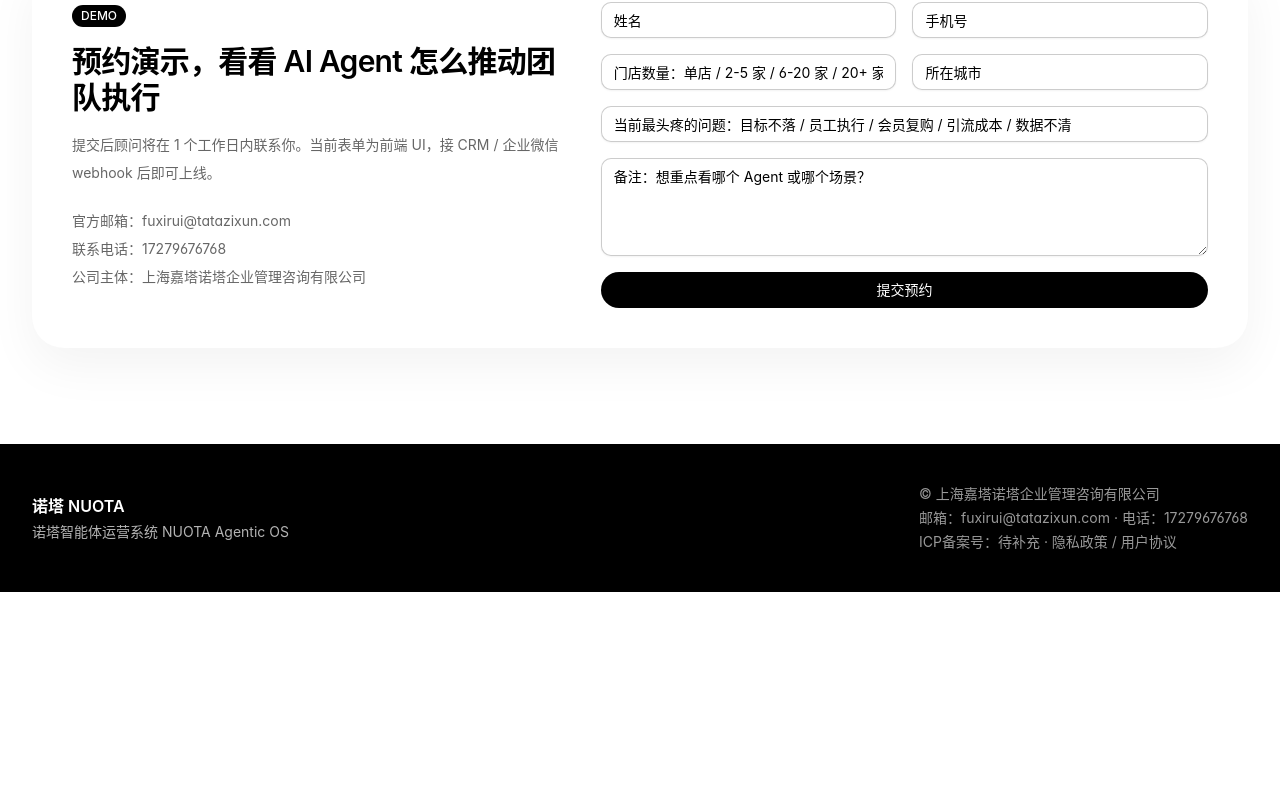
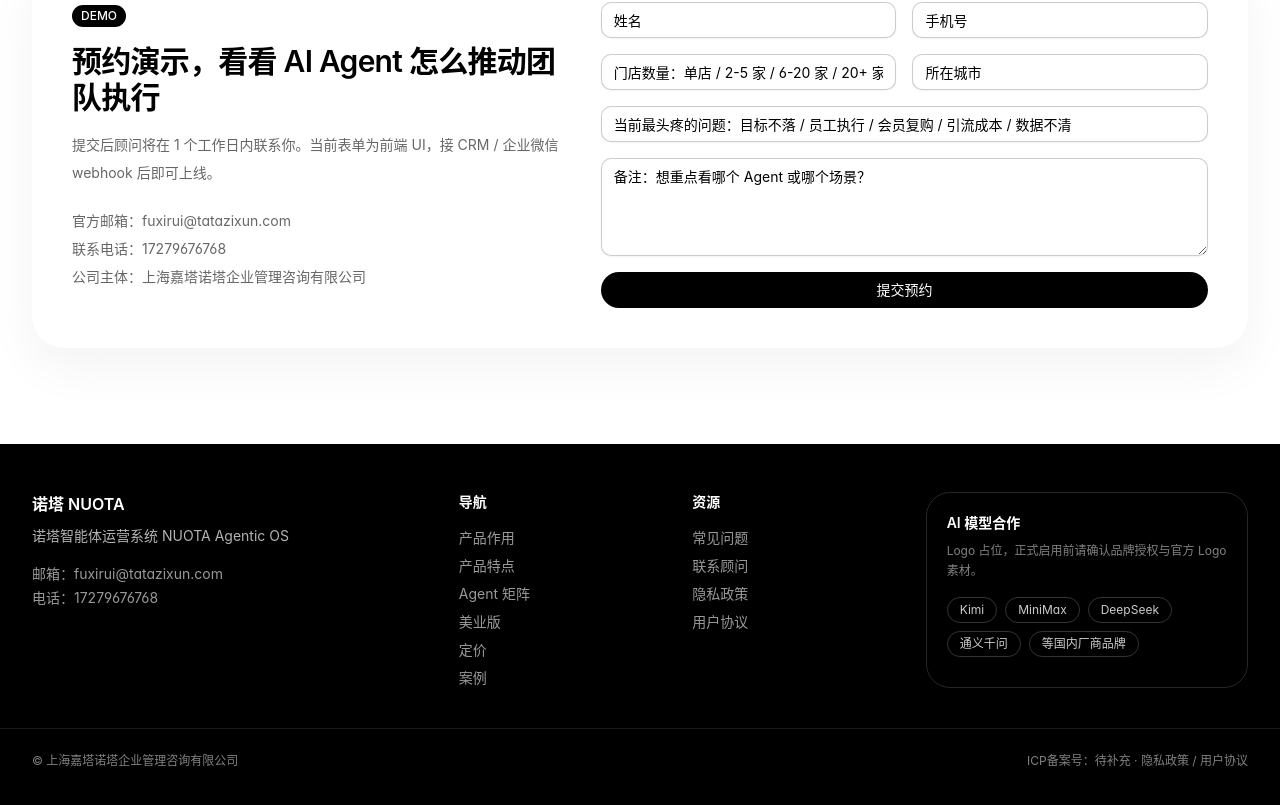
Before and after one commit to fushuogang-glitch/nuota-websites, a React (Vite) app in the folder web/: page / in a window 1280 px wide. Shown: the part 6111-6916 px from the top of the page. Before the commit the page ends 6703 px from the top, so only its background shows below. Built offline with nearby package versions, Linux system fonts and the light colour scheme.

Commit message:
feat: add AI model partner area in footer

```diff
--- a/web/src/content/nuota.ts
+++ b/web/src/content/nuota.ts
@@ -5,6 +5,12 @@ export const contact = {
   email: 'fuxirui@tatazixun.com',
   phone: '17279676768',
   company: '上海嘉塔诺塔企业管理咨询有限公司',
+}
+
+export const modelPartners = {
+  title: 'AI 模型合作',
+  note: 'Logo 占位，正式启用前请确认品牌授权与官方 Logo 素材。',
+  items: ['Kimi', 'MiniMax', 'DeepSeek', '通义千问', '等国内厂商品牌'],
 }
 
 export const navItems = [
--- a/web/src/pages/Home.tsx
+++ b/web/src/pages/Home.tsx
@@ -290,7 +290,7 @@ export default function Home() {
           </div>
         </section>
 
-        <section className="mx-auto max-w-4xl px-4 py-16 md:px-8 md:py-20">
+        <section id="faq" className="mx-auto max-w-4xl px-4 py-16 md:px-8 md:py-20">
           <SectionHeading eyebrow="FAQ" title="常见问题" />
           <div className="mt-10 space-y-4">
             {faqs.map((item) => (
@@ -335,17 +335,48 @@ export default function Home() {
         </section>
       </main>
 
-      <footer className="bg-black py-10 text-white">
-        <div className="mx-auto flex max-w-7xl flex-col gap-4 px-4 md:flex-row md:items-center md:justify-between md:px-8">
+      <footer className="bg-black py-12 text-white">
+        <div className="mx-auto grid max-w-7xl gap-10 px-4 md:px-8 lg:grid-cols-[1.2fr_0.6fr_0.6fr_1fr]">
           <div>
             <p className="font-semibold text-white">诺塔 NUOTA</p>
-            <p className="mt-1 text-sm text-white/70">诺塔智能体运营系统 NUOTA Agentic OS</p>
+            <p className="mt-2 text-sm leading-6 text-white/70">诺塔智能体运营系统 NUOTA Agentic OS</p>
+            <p className="mt-4 text-sm text-white/60">邮箱：fuxirui@tatazixun.com</p>
+            <p className="mt-1 text-sm text-white/60">电话：17279676768</p>
           </div>
-          <div className="text-sm text-white/60">
-            <p>© 上海嘉塔诺塔企业管理咨询有限公司</p>
-            <p className="mt-1">邮箱：fuxirui@tatazixun.com · 电话：17279676768</p>
-            <p className="mt-1">ICP备案号：待补充 · 隐私政策 / 用户协议</p>
+          <div>
+            <p className="text-sm font-semibold text-white">导航</p>
+            <div className="mt-4 grid gap-2 text-sm text-white/60">
+              {navItems.map((item) => (
+                <a key={item.href} href={item.href} className="transition hover:text-white">
+                  {item.label}
+                </a>
+              ))}
+            </div>
           </div>
+          <div>
+            <p className="text-sm font-semibold text-white">资源</p>
+            <div className="mt-4 grid gap-2 text-sm text-white/60">
+              <a href="#faq" className="transition hover:text-white">常见问题</a>
+              <a href="#demo" className="transition hover:text-white">联系顾问</a>
+              <a href="#top" className="transition hover:text-white">隐私政策</a>
+              <a href="#top" className="transition hover:text-white">用户协议</a>
+            </div>
+          </div>
+          <div className="rounded-[1.5rem] border border-white/15 p-5">
+            <p className="text-sm font-semibold text-white">AI 模型合作</p>
+            <p className="mt-2 text-xs leading-5 text-white/50">Logo 占位，正式启用前请确认品牌授权与官方 Logo 素材。</p>
+            <div className="mt-4 flex flex-wrap gap-2">
+              {['Kimi', 'MiniMax', 'DeepSeek', '通义千问', '等国内厂商品牌'].map((item) => (
+                <span key={item} className="rounded-full border border-white/20 px-3 py-1 text-xs text-white/80">
+                  {item}
+                </span>
+              ))}
+            </div>
+          </div>
+        </div>
+        <div className="mx-auto mt-10 flex max-w-7xl flex-col gap-2 border-t border-white/10 px-4 pt-6 text-xs text-white/50 md:flex-row md:items-center md:justify-between md:px-8">
+          <p>© 上海嘉塔诺塔企业管理咨询有限公司</p>
+          <p>ICP备案号：待补充 · 隐私政策 / 用户协议</p>
         </div>
       </footer>
     </div>
```
